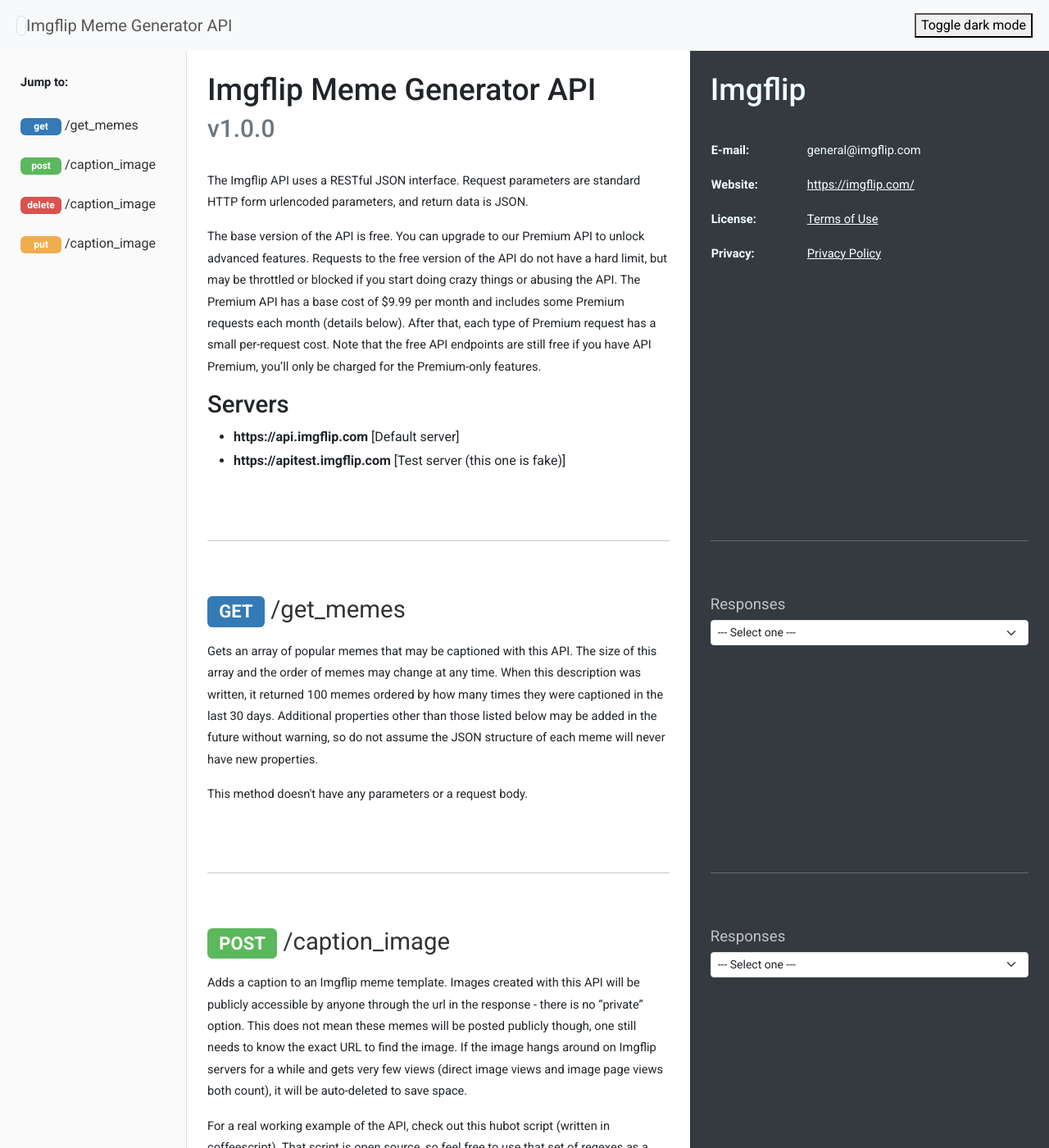
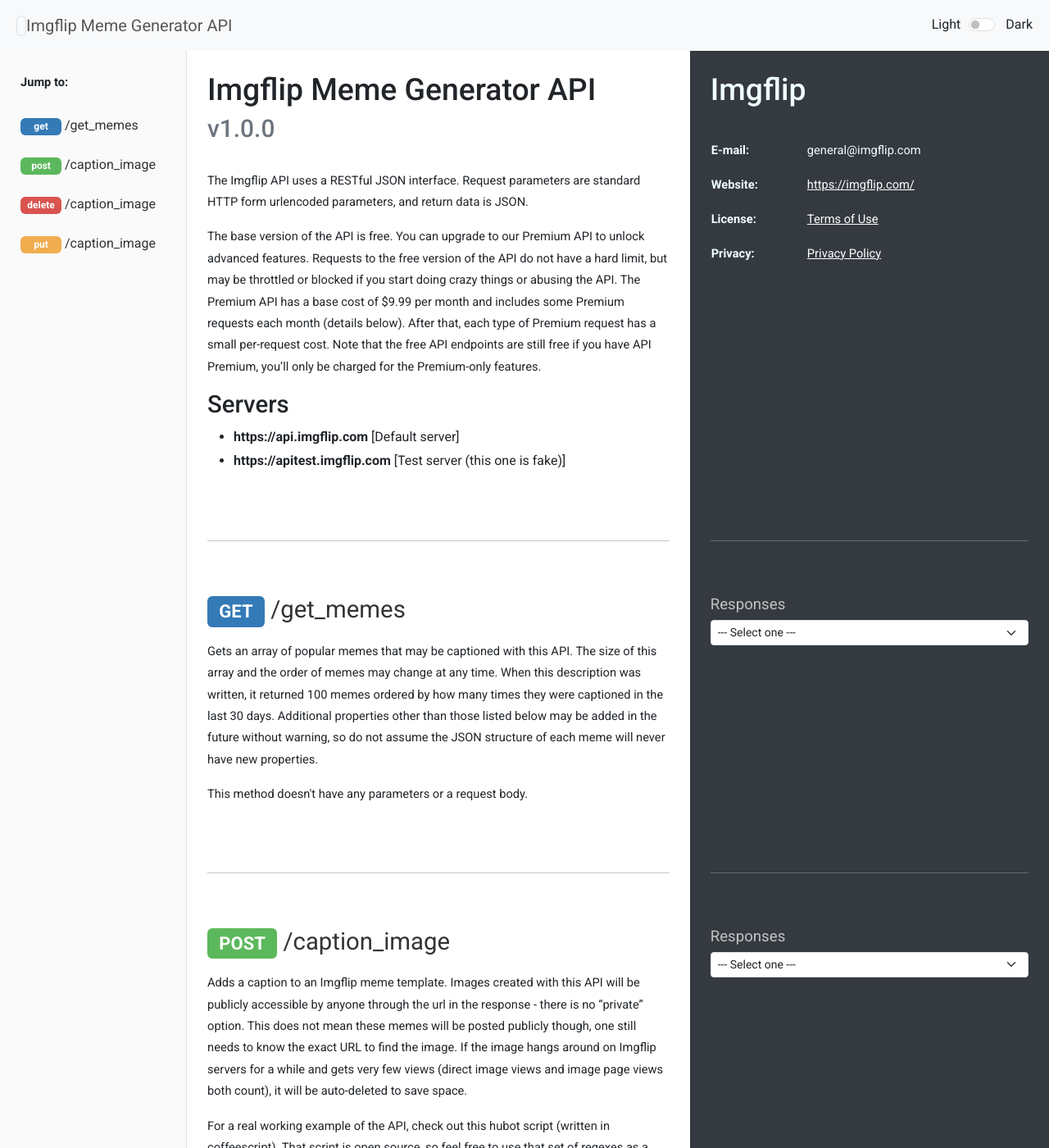
Before and after one commit to james-sabel/jekyll-openapi-parser, a Jekyll site: the page built from index.markdown, in a window 1280 px wide and 1400 px high. Shown: the whole window at 82% size. Built offline with Jekyll 4.4.1, drawn with Linux system fonts in a browser that asks for light colours.

Commit message:
Changed the dark mode toggle to a switch component and added styles

```diff
--- a/_includes/topnav.html
+++ b/_includes/topnav.html
@@ -3,5 +3,11 @@
                         class="border rounded-3 text-decoration-none"
                         style="padding: 3px 5px 1px; color: #333333; font-size: 12pt;"><i class="lni lni-menu"></i></a>
                 {{ site.data.meme_generator.info.title }}</span>
-        <button id="toggle-theme">Toggle dark mode</button>
+        <div class="light-dark-mode-container">
+                <span class="light-dark-mode-text">Light</span>
+                <div class="form-check form-switch" title="Toggle between light and dark mode">
+                        <input id="toggle-theme" class="form-check-input" type="checkbox" role="switch"
+                                id="flexSwitchCheckDefault">
+                </div><span class="light-dark-mode-text">Dark</span>
+        </div>
 </nav>
--- a/assets/css/styles.css
+++ b/assets/css/styles.css
@@ -48,6 +48,7 @@ li {
 }
 
 #toc-container {
+    transition: background-color 0.2s ease;
     background-color: #fafafa;
 }
 
@@ -81,6 +82,7 @@ li {
 /*              */
 
 #middle {
+    transition: background-color 0.2s ease;
     padding: 25px;
     background-color: #fff;
 }
@@ -216,9 +218,22 @@ pre {
     font-size: 10pt;
 }
 
+.light-dark-mode-container {
+    display: flex;
+}
+
+.form-switch {
+    margin-left: 10px;
+    margin-right: 5px;
+}
+
 /*                      */
 /* DARK MODE VARIATIONS */
 /*                      */
+
+.dark-mode {
+    transition: background-color 0.2s ease;
+}
 
 h2 .dark-mode,
 h3 .dark-mode,
@@ -235,6 +250,10 @@ nav span.dark-mode {
 
 .navbar-text .dark-mode {
     background-color: #333333;
+}
+
+.light-dark-mode-text .dark-mode {
+    color: #fff;
 }
 
 #toc-container.dark-mode {
@@ -260,7 +279,9 @@ nav span.dark-mode {
     color: #fff;
 }
 
-
+#sidebar.dark-mode {
+    background-color: #343A40;
+}
 
 code.dark-mode {
     color: lightpink;
```
